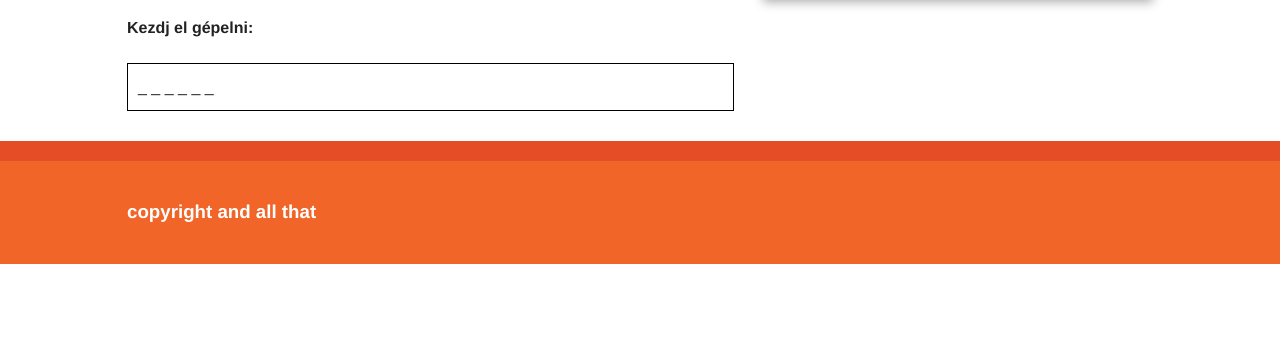
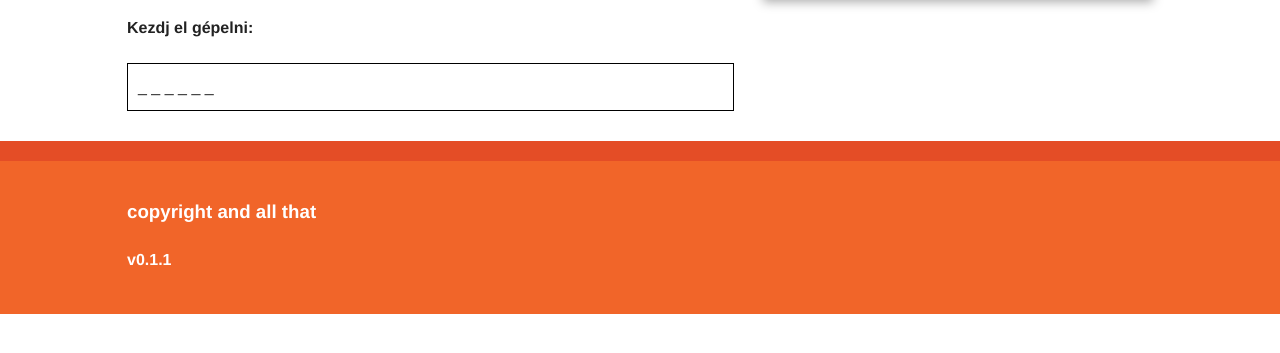
Before and after one commit to mnyeste/wordedu, a plain HTML site: page public_html/index.html in a window 1280 px wide. Shown: the part 267-620 px from the top of the page. Drawn offline with nearby package versions, Linux system fonts and the light colour scheme.

Commit message:
version information added

```diff
--- a/public_html/index.html
+++ b/public_html/index.html
@@ -59,6 +59,7 @@
         <div class="footer-container">
             <footer class="wrapper">
                 <h3>copyright and all that</h3>
+                <h4>v0.1.1</h4>
             </footer>
         </div>
 
```
